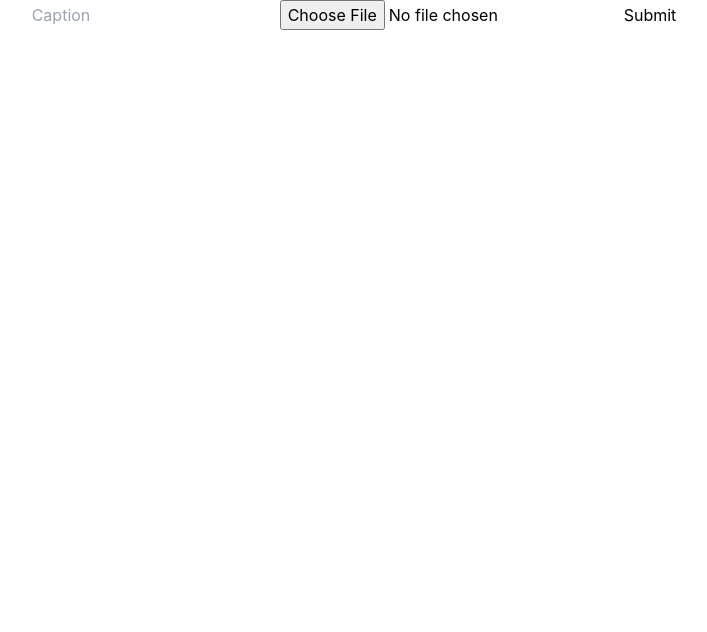
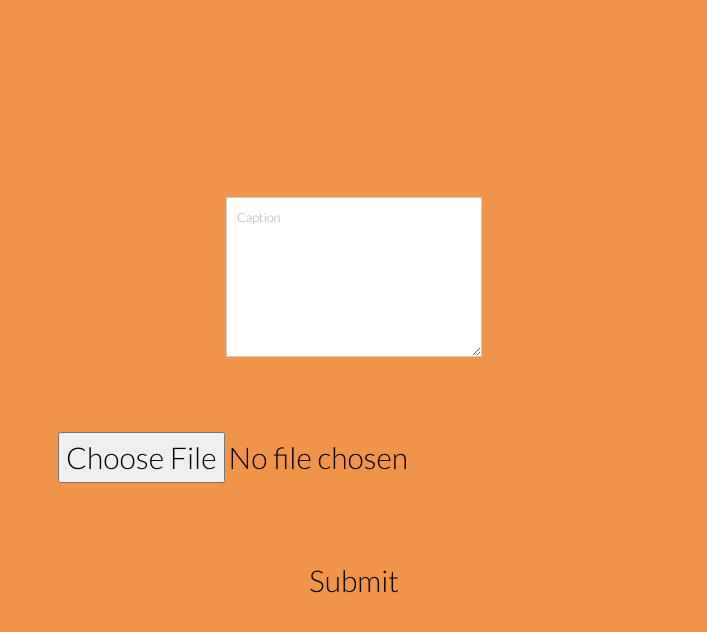
Before and after one commit to Pajay1234/CookChad, a React (Create React App) app in the folder frontend/: page /create-post in a window 1280 px wide. Shown: the top 632 px of the page, without its empty margins (286-993 px from the left). Built offline with nearby package versions, Linux system fonts and the light colour scheme; a web font is replaced by a local one.

Commit message:
made create-post page more readable

```diff
--- /dev/null
+++ b/frontend/src/components/createpoststyles.css
@@ -0,0 +1,20 @@
+.createPostContainer{
+    height: 100vh;
+    width: 100vw;
+    background-color: rgb(240, 148, 73);
+    display: grid;
+    place-items: center;
+    grid-template-columns: auto;
+    padding:20vh;
+}
+
+.inputBox{
+  font-size: 1vw;
+  width: 20vw; /* Set your desired width */
+  height: 20vh; /* Set your desired height */
+  border: 1px solid #ccc;
+  overflow-y: auto; /* Enable vertical scrolling */
+  padding: 10px;
+  white-space: pre-wrap;
+  overflow-y: auto;
+}
--- a/frontend/src/pages/CreatePost.tsx
+++ b/frontend/src/pages/CreatePost.tsx
@@ -1,6 +1,9 @@
 import React, { useEffect, useState } from 'react'
 import axios from 'axios'
 import { useNavigate } from 'react-router-dom'
+import '../components/createpoststyles.css'
+import '../components/commonstyles.css'
+import Taskbar from '../components/Taskbar'
 
 
 const CreatePost = () => {
@@ -52,12 +55,12 @@ const CreatePost = () => {
 
     }
     return (
-    <div className = 'createPostContainer'>
-        <input type="text" placeholder="Caption" onChange={(e) => setCaption(e.target.value)}/>
+    <div className = 'pageContainer'>
+      <div className = "createPostContainer">
+        <textarea className = "inputBox" placeholder="Caption" onChange={(e) => setCaption(e.target.value)}/>
         <input type="file" accept="image/jpeg" onChange={(e) => handleImageChange(e)} placeholder="Image" />
         <button type="submit" onClick={(e) => handleSubmit(e)}>Submit</button>
-
-
+      </div>
     </div>
 
     )
```
